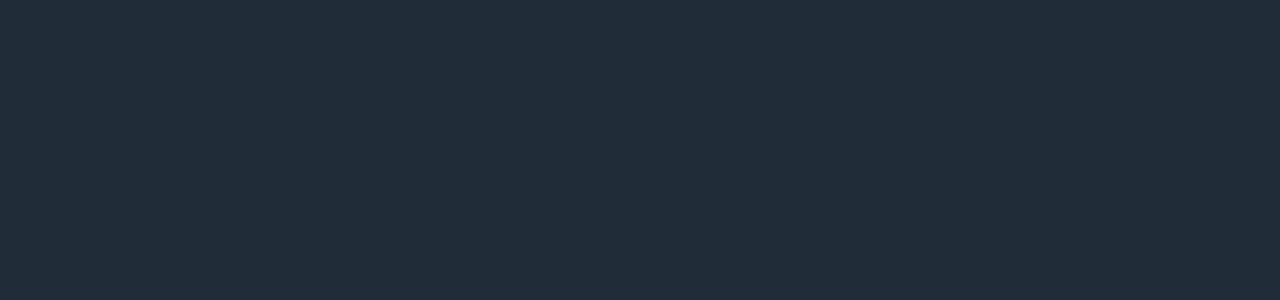
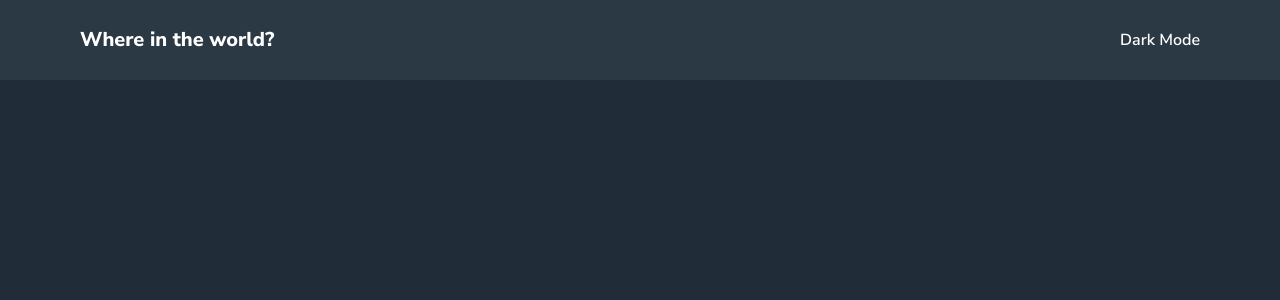
Before and after one commit to KevinPadi/countries-website, a React (Vite) app: page / in a window 1280 px wide. Shown: the top 300 px of the page. Built offline with nearby package versions, Linux system fonts and the light colour scheme.

Commit message:
feat: header component added

```diff
--- a/src/App.jsx
+++ b/src/App.jsx
@@ -1,7 +1,9 @@
+import Header from './components/Header'
+
 function App () {
   return (
     <>
-
+      <Header />
     </>
   )
 }
--- /dev/null
+++ b/src/components/Header.jsx
@@ -0,0 +1,16 @@
+import React from 'react'
+
+function Header () {
+  return (
+    <header className='bg-darkBlue w-full h-20'>
+      <div className='w-full h-full flex justify-between items-center px-20'>
+        <h1 className='text-white font-bold text-xl'>Where in the world?</h1>
+        {/* <h1 className='text-white font-semibold text-xl'>Where in the world?</h1> */}
+        {/* <h1 className='text-white font-thin text-xl'>Where in the world?</h1> */}
+        <button className='text-white font-semibold'>Dark Mode</button>
+      </div>
+    </header>
+  )
+}
+
+export default Header
```
